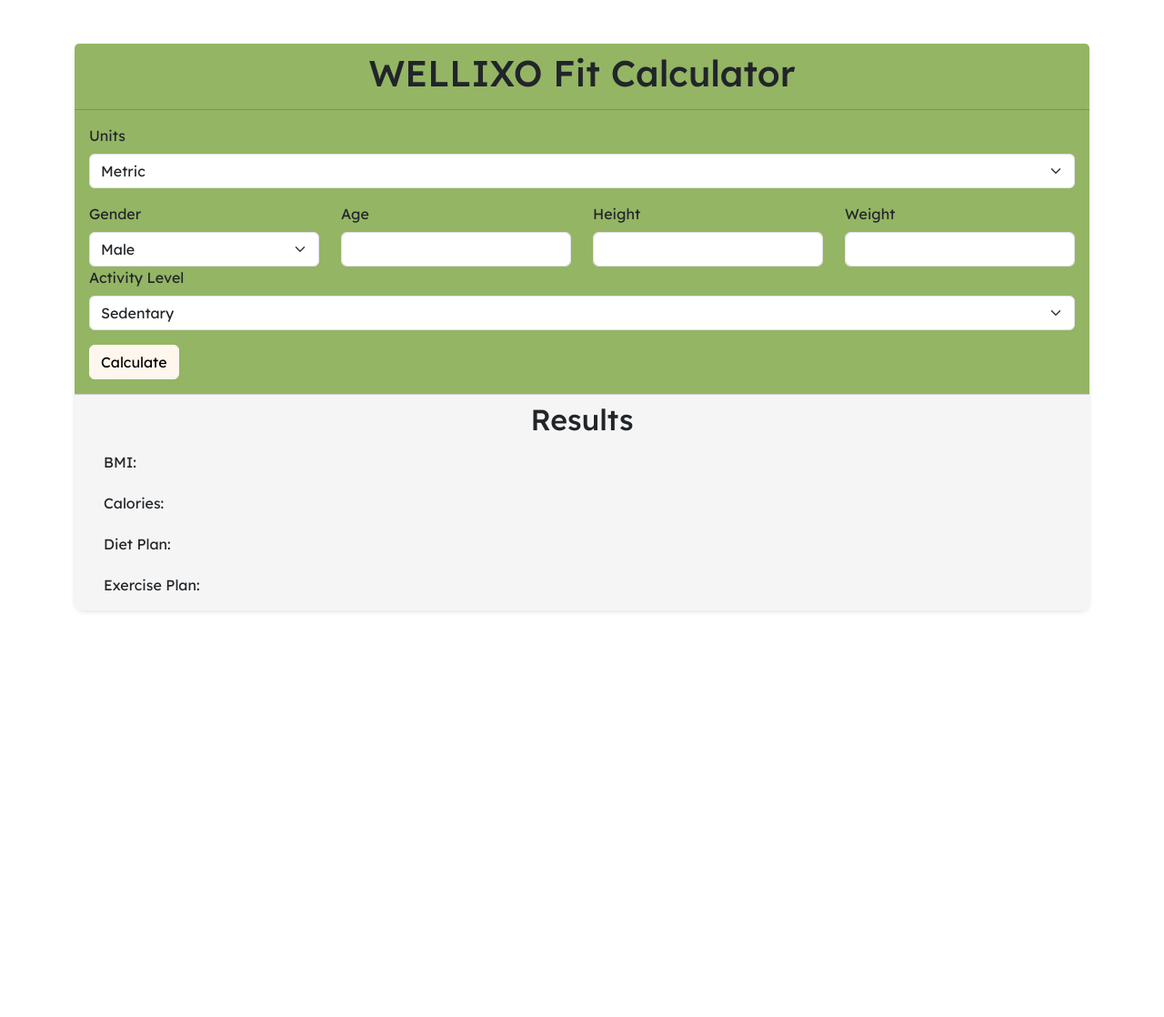
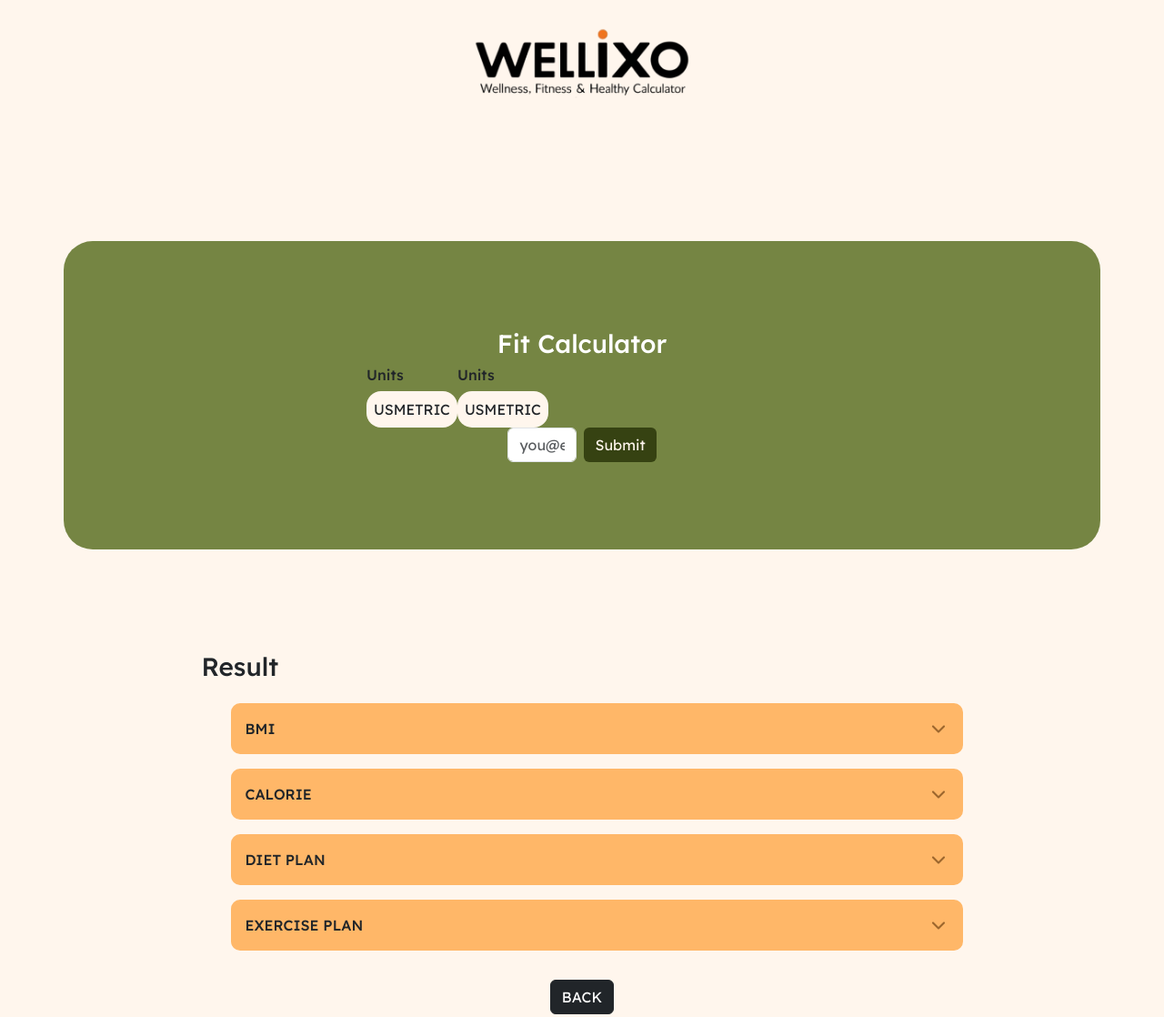
Before and after one commit to Danarmukti/SBP-WELLIXO, a website: page src/page/calculator-page/index.html in a window 1280 px wide. Shown: the top 1118 px of the page at 91% size. Before the commit the page ends 800 px from the top, so only its background shows below. Drawn offline with nearby package versions, Linux system fonts and the light colour scheme.

Commit message:
add katex js, add calculator page

```diff
--- a/package.json
+++ b/package.json
@@ -10,6 +10,10 @@
   "author": "",
   "license": "ISC",
   "dependencies": {
-    "bootstrap": "^5.3.3"
+    "bootstrap": "^5.3.3",
+    "katex": "^0.16.11"
+  },
+  "devDependencies": {
+    "@types/katex": "^0.16.7"
   }
 }
--- a/src/page/calculator-page/index.html
+++ b/src/page/calculator-page/index.html
@@ -7,7 +7,6 @@
     <link rel="stylesheet" href="../../main.css" />
     <link rel="stylesheet" href="style.css" />
     <script src="../node_modules/bootstrap/dist/js/bootstrap.bundle.min.js"></script>
-    <script src="https://unpkg.com/boxicons@2.1.4/dist/boxicons.js"></script>
     <link
       rel="stylesheet"
       href="https://cdnjs.cloudflare.com/ajax/libs/font-awesome/6.6.0/css/all.min.css"
@@ -21,71 +20,118 @@
     <!-- <nav class="navbar-container bg-primary d-flex justify-content-center">
       <img src="img/logo.png" class="logo-wrapper justify-content-center"></img>
     </nav> -->
-    <div class="container mt-5">
-      <div class="card">
-        <div class="card-header">
-          <h1 class="text-center">WELLIXO Fit Calculator</h1>
+    <!-- Header -->
+    <header class="py-4 text-center">
+      <img src="../../img/logo.png" alt="" />
+    </header>
+
+    <!-- Content Section -->
+    <section
+      class="newsletter d-flex flex-column align-items-center container rounded-5"
+    >
+      <head>
+        <h3>Fit Calculator</h3>
+      </head>
+      <section class="d-flex input-wrapper w-50">
+        <div class="">
+          <main class="input-container d-flex flex-column text-dark w-100">
+            <h6 class="fw-medium">Units</h6>
+            <div
+              class="bg-primary d-flex justify-content-between text-dark w-100 rounded-4 p-2"
+            >
+              <div>US</div>
+              <div>METRIC</div>
             </div>
-        <div class="card-body">
-          <form>
-            <div class="mb-3">
-              <label for="units" class="form-label">Units</label>
-              <select class="form-select" id="units">
-                <option>Metric</option>
-                <option>Imperial</option>
-              </select>
+          </main>
         </div>
-            <div class="row">
-              <div class="col">
-                <label for="gender" class="form-label">Gender</label>
-                <select class="form-select" id="gender">
-                  <option>Male</option>
-                  <option>Female</option>
-                </select>
+
+        <div>
+          <main class="input-container d-flex flex-column text-dark w-100">
+            <h6 class="fw-medium">Units</h6>
+            <div
+              class="bg-primary d-flex justify-content-between text-dark w-100 rounded-4 p-2"
+            >
+              <div>US</div>
+              <div>METRIC</div>
             </div>
-              <div class="col">
-                <label for="age" class="form-label">Age</label>
-                <input type="number" class="form-control" id="age" />
+          </main>
         </div>
-              <div class="col">
-                <label for="height" class="form-label">Height</label>
-                <input type="number" class="form-control" id="height" />
-              </div>
-              <div class="col">
-                <label for="weight" class="form-label">Weight</label>
-                <input type="number" class="form-control" id="weight" />
-              </div>
-            </div>
-            <div class="mb-3">
-              <label for="activityLevel" class="form-label"
-                >Activity Level</label
+      </section>
+
+      <form class="d-flex justify-content-center">
+        <input
+          type="email"
+          class="form-control w-25 me-2"
+          placeholder="you@example.com"
+        />
+        <button type="submit" class="btn btn-light">Submit</button>
+      </form>
+    </section>
+
+    <section
+      class="result-section container d-flex flex-column justify-content-center align-items-center bg-primary mb-4"
     >
-              <select class="form-select" id="activityLevel">
-                <option>Sedentary</option>
-                <option>Lightly Active</option>
-                <option>Moderately Active</option>
-                <option>Very Active</option>
-              </select>
-            </div>
-            <button type="submit" class="btn btn-primary">Calculate</button>
+      <h3 class="w-75">Result</h3>
+      <ul class="w-75">
+        <li class="result-btn">BMI</li>
+        <li class="result-btn">CALORIE</li>
+        <li class="result-btn">DIET PLAN</li>
+        <li class="result-btn">EXERCISE PLAN</li>
+      </ul>
+      <a
+        class="btn btn-dark"
+        style="text-decoration: none"
+        href="../../../src/"
+      >
+        BACK
+      </a>
+    </section>
+
+    <section class="newsletter text-center container rounded-5">
+      <h4>Follow the latest trends</h4>
+      <p>With our daily newsletter</p>
+      <form class="d-flex justify-content-center">
+        <input
+          type="email"
+          class="form-control w-25 me-2"
+          placeholder="you@example.com"
+        />
+        <button type="submit" class="btn btn-light">Submit</button>
       </form>
-        </div>
-        <div class="card-footer">
-          <h2 class="text-center">Results</h2>
-          <ul class="list-group">
-            <li class="list-group-item">BMI: <span id="bmi"></span></li>
-            <li class="list-group-item">
-              Calories: <span id="calories"></span>
+    </section>
+
+    <!-- Footer -->
+    <footer class="py-5">
+      <div
+        class="d-flex container w-100 align-items-center justify-content-between"
+      >
+        <img
+          class="w-0"
+          src="../../img/logo.png"
+          style="height: 80px; object-fit: contain"
+          alt=""
+        />
+        <ul class="d-flex align-items-center">
+          <li>
+            <a href=""><i class="fa-brands fa-instagram"></i></a>
           </li>
-            <li class="list-group-item">
-              Diet Plan: <span id="dietPlan"></span>
+          <li>
+            <a href=""><i class="fa-brands fa-twitter"></i></a>
           </li>
-            <li class="list-group-item">
-              Exercise Plan: <span id="exercisePlan"></span>
+          <li>
+            <a href=""><i class="fa-brands fa-linkedin"></i></a>
+          </li>
+          <li>
+            <a href=""><i class="fa-brands fa-facebook-f"></i></a>
           </li>
         </ul>
       </div>
+      <div style="border: 1px solid #ffff" class="container mt-3 mb-3"></div>
+      <div
+        class="d-flex container w-100 align-items-center justify-content-center mt-5"
+      >
+        <p style="color: black">WELLIXOCOMPANY @ 2024. All rights reserved.</p>
       </div>
-    </div>
+    </footer>
   </body>
 </html>
--- a/src/page/calculator-page/style.css
+++ b/src/page/calculator-page/style.css
@@ -1,46 +1,110 @@
 @import url("https://fonts.googleapis.com/css2?family=Inter:ital,opsz,wght@0,14..32,100..900;1,14..32,100..900&family=Lexend:wght@100..900&family=Open+Sans:ital,wght@0,300..800;1,300..800&family=Ubuntu+Mono:ital,wght@0,400;0,700;1,400;1,700&display=swap");
-
 * {
   font-family: "Lexend", sans-serif;
 }
-
-.card {
-  border: none;
-  border-radius: 10px;
-  box-shadow: 0 2px 5px rgba(0, 0, 0, 0.1);
+:root {
+  --primary-color: #758543;
+  --secondary-color: #ffb768;
+  --tertiary-color: #364212;
+  --quaternary-color: #9c662d;
+  --bg-color: #fff6ed;
+  --text-light: #ffdbb4;
+}
+body {
+  background-color: var(--bg-color);
+}
+header {
+  width: 100%;
+  margin-bottom: 8rem;
 }
 
-.card-header {
-  background-color: #94b564;
-  border-radius: 10px 10px 0 0;
-}
-.card-body {
-  background-color: #94b564;
+header img {
+  width: 100%;
+  object-fit: contain;
+  height: 89px;
 }
 
-.card-footer {
-  background-color: #f5f5f5;
-  border-radius: 0 0 10px 10px;
+.header {
+  text-align: center;
+  margin-bottom: 10rem;
+  padding: 40px 20px;
+}
+.header h1 {
+  font-weight: bold;
+}
+.content {
+  background-color: var(--bg-color);
+  border-radius: 15px;
+  padding: 0px 40px;
+}
+.content-img {
+  width: 100%;
+  object-fit: cover;
+  height: 375px;
 }
 
-.list-group-item {
-  border: none;
-  background-color: #f5f5f5;
-  margin-bottom: 5px;
+.newsletter {
+  background-color: var(--primary-color);
+  color: white;
+  padding: 6rem;
+  margin-bottom: 7rem;
 }
 
-.list-group-item:last-child {
-  margin-bottom: 0;
+.newsletter h4 {
+  color: var(--tertiary-color);
 }
 
-.footer-links {
-  display: flex;
-  justify-content: center;
-  margin-top: 20px;
+.newsletter form button {
+  border: 0px;
+  background: var(--tertiary-color);
+  color: var(--bg-color);
 }
 
-.footer-links a {
-  margin: 0 10px;
-  color: #333;
-  text-decoration: none;
+footer {
+  background-color: #fbbc63;
+  color: white;
+  padding: 20px 10px;
+  text-align: center;
 }
+
+footer ul {
+  list-style-type: none;
+  height: 50px;
+  gap: 3rem;
+}
+
+footer ul li i {
+  color: rgb(31, 29, 29);
+  font-size: 1.5rem;
+}
+
+div.content p {
+  font-weight: 400;
+  text-align: justify;
+  margin-bottom: 3rem;
+}
+.result-section ul {
+  list-style-type: none;
+}
+
+.result-btn {
+  cursor: pointer;
+  position: relative;
+  font-weight: 500;
+  padding: 1rem;
+  margin: 1rem 0rem;
+  background: var(--secondary-color);
+  border-radius: 10px;
+}
+
+.result-btn::after {
+  position: absolute;
+  content: "";
+  background-image: url(../../img/icon/Vector.png);
+  width: 24px;
+  height: 24px;
+  object-fit: contain;
+  background-repeat: no-repeat;
+  bottom: 8px;
+  right: 10px;
+}
--- /dev/null
+++ b/src/page/detail-page/bmi-calculator/config.js
@@ -0,0 +1 @@
+import katex from "katex/katex.js";
```
Also changed, not shown: src/index.html (+3 -1 lines), src/page/detail-page/bmi-calculator/index.html (+24 -5 lines), src/img/icon/Vector.png (added), src/script.js (added), 1 other file. Lines whose indentation alone changed are shown as unchanged.
